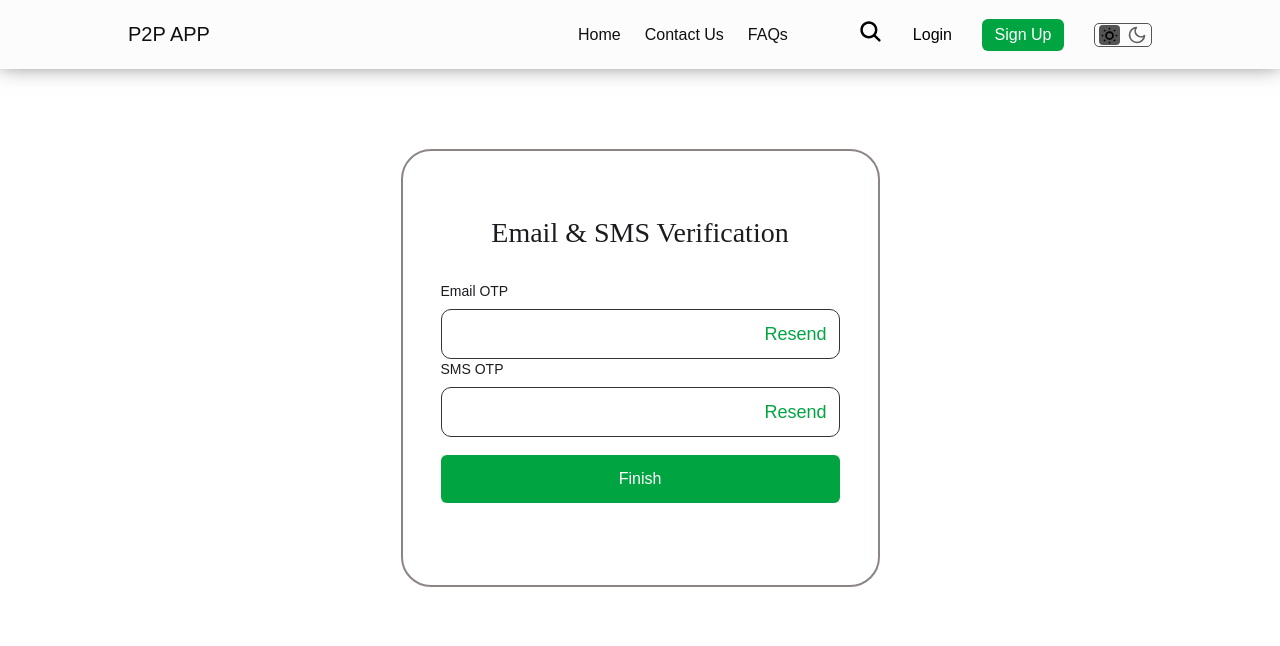
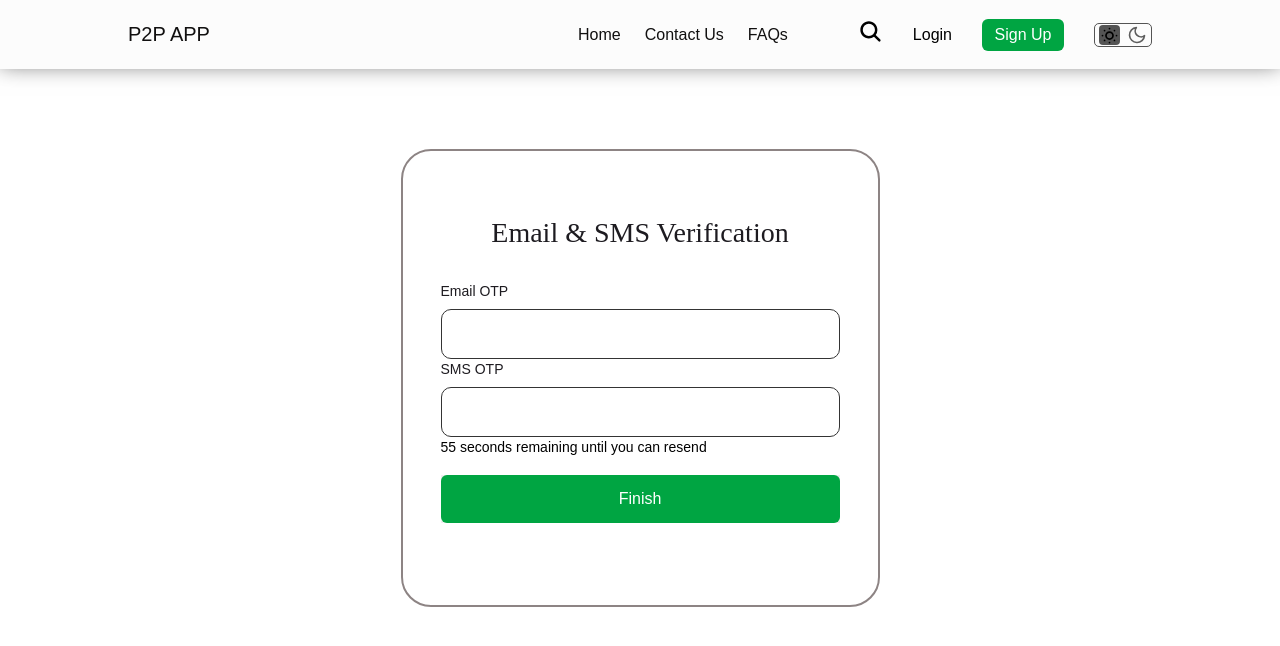
Before and after one commit to Stringcode-Limited/p2p-front-end, a React (Vite) app: page /verification in a window 1280 px wide. Shown: the top 646 px of the page. Built offline with nearby package versions, Linux system fonts and the light colour scheme; a web font is replaced by a local one.

Commit message:
add timer for otp resend

```diff
--- a/src/components/OTP/OTP.tsx
+++ b/src/components/OTP/OTP.tsx
@@ -8,14 +8,13 @@ interface IOTP {
   onClick?: any
 }
 
-function OTP({ label, aria, onChange, value, onClick }: IOTP) {
+function OTP({ label, aria, onChange, value }: IOTP) {
   return (
     <>
       <div className="otp">
         <label htmlFor={label}>{label}</label>
         <div className="container">
           <input type="number" name={aria} value={value} onChange={onChange} id={aria} aria-describedby={aria}/>
-          <p className="resend" onClick={onClick}>Resend</p>
         </div>
       </div>
     </>
--- a/src/pages/home/emailSmsVerification/EmailSmsVerification.tsx
+++ b/src/pages/home/emailSmsVerification/EmailSmsVerification.tsx
@@ -26,11 +26,30 @@ const EmailSmsVerification = () => {
         smsOTP:""
     })
     const [disabled, setDisabled] = useState(true);
+    const [timeLeft, setTimeLeft] = useState(60);
 
     useEffect(() => {
-       const timer = setTimeout(() => setDisabled(false), 60000);
-       return () => clearTimeout(timer);
-    }, []);
+      let timer: ReturnType<typeof setTimeout> | null = null;
+      if (disabled) {
+          setTimeLeft(60);
+          timer = setInterval(() => {
+              setTimeLeft((prevTime) => {
+                  const newTime = prevTime - 1;
+                  if (newTime <= 0) {
+                      setDisabled(false);
+                      if (timer) clearInterval(timer);
+                  }
+                  return newTime;
+              });
+          }, 1000);
+      } else {
+          setTimeLeft(60);
+          if (timer) clearInterval(timer);
+      }
+      return () => {
+          if (timer) clearInterval(timer);
+      };
+  }, [disabled]);
 
     const setDisabledState = () => {
         setDisabled(true);
@@ -58,18 +77,13 @@ const EmailSmsVerification = () => {
     }
 
     const handleEmailResend = async() =>{
-        if (disabled) {
-          toast.error('Please wait for 60 seconds before trying again');
-          return;
-        }
+        setDisabledState();
         try {
             const response = await axios.put('https://p2p-qrjp.onrender.com/api/v1/users/resendotp', {
             oldOtp,
             resendEmailOTP:true,
             resendSmsOTP:false
             })
-            setDisabledState();
-            setTimeout(() => setDisabled(false), 6000);
             toast.success(response.data.message)
         }
         catch (error:any) {
@@ -79,18 +93,13 @@ const EmailSmsVerification = () => {
     }
 
     const handleSmsResend = async() =>{
-        if (disabled) {
-          toast.error('Please wait for 60 seconds before trying again');
-          return;
-        }
+        setDisabledState();
         try {
             const response = await axios.put('https://p2p-qrjp.onrender.com/api/v1/users/resendotp', {
             oldOtp,
             resendEmailOTP:false,
             resendSmsOTP:true
             })
-            setDisabledState();
-            setTimeout(() => setDisabled(false), 6000);
             toast.success(response.data.message)
         }
         catch (error:any) {
@@ -114,8 +123,17 @@ const EmailSmsVerification = () => {
             <div className="heading">Email & SMS Verification</div>
             <div className="form-contents">
               <form onSubmit={handleSubmit}>
-                <OTP label="Email OTP" value={formData.emailOTP} onChange={handleInputChange} aria='emailOTP' onClick={handleEmailResend}/>
-                <OTP label="SMS OTP" value={formData.smsOTP} onChange={handleInputChange} aria='smsOTP' onClick={handleSmsResend}/>
+                  <>
+                    <OTP label="Email OTP" value={formData.emailOTP} onChange={handleInputChange} aria='emailOTP'/>
+                    <OTP label="SMS OTP" value={formData.smsOTP} onChange={handleInputChange} aria='smsOTP'/>
+                  </>
+                  {!disabled && (
+                    <div className="resend">
+                      <button className="resend-email" onClick={handleEmailResend}>Resend Email</button>
+                      <button className="resend-sms" onClick={handleSmsResend}>Resend SMS</button>
+                    </div>
+                  )}
+                {disabled && (<p>{timeLeft} seconds remaining until you can resend</p>)}
                 <div className="continue-button">
                     <button className='submit' type="submit">
                   <Button text="Finish" color="green" type="normal2" />
--- a/src/pages/home/emailSmsVerification/emailSmsVerification.css
+++ b/src/pages/home/emailSmsVerification/emailSmsVerification.css
@@ -50,6 +50,29 @@
     text-decoration: none;
 }
 
+.resend {
+    display: flex;
+    margin-top: 15px;
+    gap: 5px;
+    justify-content: between;
+}
+
+.resend-email {
+    border: 1px solid green;
+    color: green;
+    background-color: white;
+    padding: 5px;
+    cursor: pointer;
+}
+
+.resend-sms {
+    border: 1px solid green;
+    color: green;
+    background-color: white;
+    padding: 5px;
+    cursor: pointer;
+}
+
 @media screen and (max-width:390px){
     .back{
         display: block;
```
